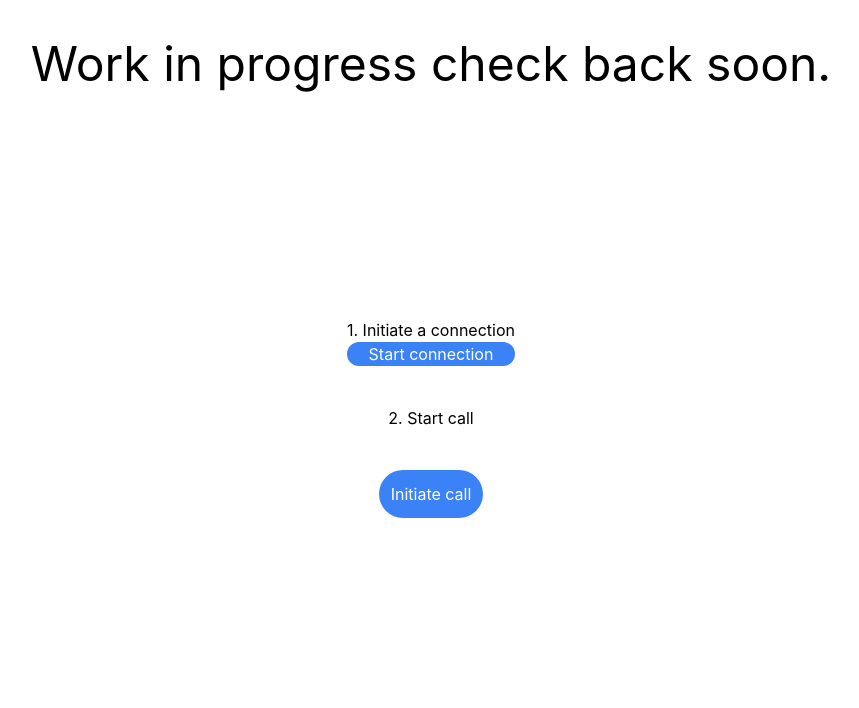
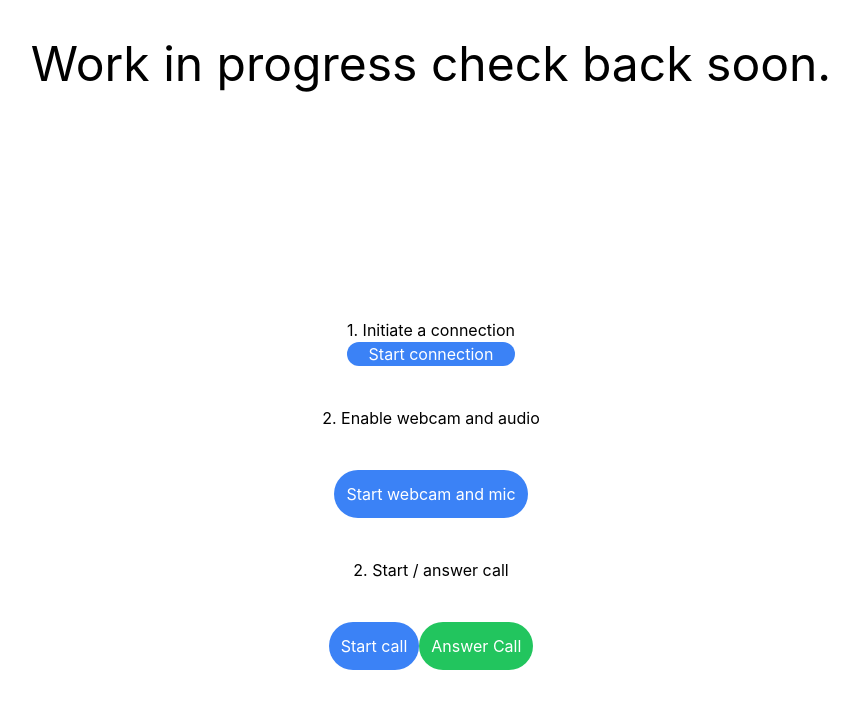
Before and after one commit to SeanEvanss/NEXT-rtc, a Next.js app: page / in a window 1280 px wide. Shown: the top 708 px of the page, without its empty margins (209-1068 px from the left). Built offline with nearby package versions, Linux system fonts and the light colour scheme.

Commit message:
Implemented posting icecandidtaes to firestore

```diff
--- a/package.json
+++ b/package.json
@@ -2,7 +2,7 @@
     "name": "next-rtc",
     "private": true,
     "scripts": {
-    "dev": "next dev",
+        "dev": "HTTPS=true next dev",
         "build": "next build",
         "start": "next start",
         "lint": "next lint"
--- a/pages/comppnents/webcam.js
+++ b/pages/comppnents/webcam.js
@@ -2,6 +2,10 @@ import firebase from "firebase/app";
 import "firebase/firestore"
 import Script from "next/script";
 import { useEffect, useRef } from "react";
+
+
+/** @type {firebase} */
+
 
 export default function Webcam() {
     useEffect(() => {
@@ -10,20 +14,25 @@ export default function Webcam() {
 
     const localstreamRef = useRef();
     const remotestreamRef = useRef();
-    var pc= null;
+    var pc;
+
+    var firestore;
+    var passcode = "00000";
+
+
+
 
     // Your web app's Firebase configuration
     // For Firebase JS SDK v7.20.0 and later, measurementId is optional
     const firebaseConfig = {
-        apiKey: process.env.firebase_apiKey,
-        authDomain: process.env.firebase_authDomain,
-        projectId: process.env.firebase_projectId,
-        storageBucket: process.env.firebase_storageBucket,
-        messagingSenderId: process.env.firebase_messagingSenderId,
-        appId: process.env.firebase_appId,
-        measurementId: process.env.firebase_measurementId
-    };
-
+        apiKey: "AIzaSyDIMmo5qQeb3TqfR1OkqxWD1BDNgZxz0-Q",
+        authDomain: "fir-rtc-c2f90.firebaseapp.com",
+        projectId: "fir-rtc-c2f90",
+        storageBucket: "fir-rtc-c2f90.appspot.com",
+        messagingSenderId: "1017752011996",
+        appId: "1:1017752011996:web:f7d7816dd1f98d8f4b2019",
+        measurementId: "G-8FVDJGLLMB"
+      };
     // Initialize Firebase
     async function initiateconnection() {
         if (!firebase.apps.length) {
@@ -31,9 +40,10 @@ export default function Webcam() {
         } else {
             firebase.app(); // if already initialized, use that one
         }
-        const firestore = firebase.firestore();
+        firestore = firebase.firestore();
         console.log("Connection intialised");
         pc = new RTCPeerConnection(servers);
+
     }
 
     const servers = {
@@ -53,9 +63,10 @@ export default function Webcam() {
     //This is the function that is called when the user clicks the button to start the call
     async function getLocalStream() {
         localstream = await navigator.mediaDevices.getUserMedia({ video: true, audio: false });
-        remoteStream= new MediaStream();
+        remoteStream = new MediaStream();
 
         localstream.getTracks().forEach(track => {
+            console.log(`Adding local stream track: ${track.kind}`);
             pc.addTrack(track, localstream);
         });
         console.log("Local stream added");
@@ -65,18 +76,49 @@ export default function Webcam() {
         pc.ontrack = (event) => {
             event.streams[0].getTracks().forEach(track => {
                 remoteStream.addTrack(track);
-                console.log("Remote stream added");
             });
+            console.log("Remote stream added");
             remotevideo.srcObject = remoteStream;
         }
     }
 
+    async function startCall() {
+        console.log("Starting call");
+        const callDoc = firestore.collection("calls").doc();
+        const offerCandidate = callDoc.collection("offerCandidates");
+        const answerCandidates = callDoc.collection("answerCandidates");
+
+        passcode = callDoc.id;
 
 
+        //Add a suitable ice candidate to the collections db in firestore
+        pc.onicecandidate = (event) => {
+            console.log(event.candidate);
+            event.candidate && offerCandidate.add(event.candidate.toJSON());
+        }
+
+        //Create the offer itself
+        const offerDescription = await pc.createOffer();
+        await pc.setLocalDescription(offerDescription);
+        console.log("Offer created");
+
+        //Listen for an answer on the db
+        callDoc.onSnapshot((snapshot) => {
+            const data = snapshot.data();
+
+        });
+        // When answered, add candidate to peer connection
+        answerCandidates.onSnapshot((snapshot) => {
+            snapshot.docChanges().forEach((change) => {
+                if (change.type === 'added') {
+                    const candidate = new RTCIceCandidate(change.doc.data());
+                    pc.addIceCandidate(candidate);
+                }
+            });
+        });
 
 
-
-
+    }
 
     return (
         <div className='flex flex-col items-center'>
@@ -93,17 +135,24 @@ export default function Webcam() {
                 </button>
             </div>
             <h1>
-                2. Start call
+                2. Enable webcam and audio
             </h1>
             <div id="streamconnection" className="flex flex-row justify-center p-10" >
                 <button onClick={getLocalStream} className="bg-blue-500 text-white rounded-full p-3">
-                    Initiate call
+                    Start webcam and mic
+                </button>
+            </div>
+            <h1>
+                2. Start / answer call
+            </h1>
+            <div id="streamconnection" className="flex flex-row justify-center p-10" >
+                <button onClick={startCall} className="bg-blue-500 text-white rounded-full p-3">
+                    Start call
+                </button>
+                <button className="bg-green-500 text-white rounded-full p-3">
+                    Answer Call
                 </button>
             </div>
         </div>
     );
 }
-
-export async function getStaticProps() {
-    initiateconnection();
-}
```
Lines whose indentation alone changed are shown as unchanged.
